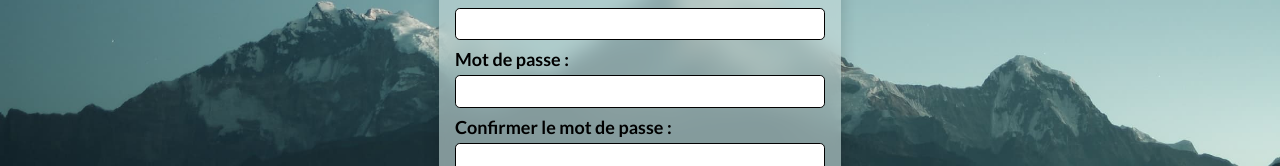
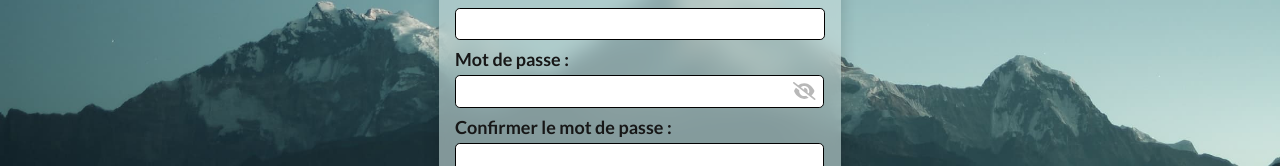
Before and after one commit to CamilleLinan/Groupomania_Angular, an Angular app: page /login in a window 1280 px wide. Shown: the part 458-624 px from the top of the page. Built offline with nearby package versions, Linux system fonts and the light colour scheme.

Commit message:
add show password in form

```diff
--- a/src/app/login/components/signin-form/signin-form.component.html
+++ b/src/app/login/components/signin-form/signin-form.component.html
@@ -12,13 +12,29 @@
     </span>
 
     <label for="password" class="form_label bold">Mot de passe :</label>
+    <div class="input_password_container">
         <input
+            *ngIf="!showPassword"
             type="password"
             formControlName="password"
             id="password"
             class="form_input"
             [ngClass]="{ 'error': signInForm.get('password')?.touched && signInForm.get('password')?.invalid }"
         >
+        <input
+            *ngIf="showPassword"
+            type="text"
+            formControlName="password"
+            class="form_input"
+            [ngClass]="{ 'error': signInForm.get('password')?.touched && signInForm.get('password')?.invalid }"
+        >
+        <span *ngIf="!showPassword" (click)="onSeePassword()" class="input_password_container">
+            <fa-icon [icon]="eyeSlashIcon" class="input_password_container_icon"></fa-icon>
+        </span>
+        <span *ngIf="showPassword" (click)="onUnseePassword()" class="input_password_container">
+            <fa-icon [icon]="eyeIcon" class="input_password_container_icon"></fa-icon>
+        </span>
+    </div>
     <span *ngIf="passwordCtrl.invalid && (passwordCtrl.dirty || passwordCtrl.touched)" class="form_error">
         {{ getErrorMessages(passwordCtrl) }}
     </span>
--- a/src/app/login/components/signin-form/signin-form.component.scss
+++ b/src/app/login/components/signin-form/signin-form.component.scss
@@ -1,3 +1,21 @@
+.form_input {
+    width: 98%;
+}
+
 button {
     margin-top: 0.3rem;
 }
+
+.input_password_container {
+    position: relative;
+    width: 100%;
+    &_icon {
+        position: absolute;
+        top: 0.1rem;
+        right: 0.5rem;
+        opacity: 0.3;
+        &:hover {
+            opacity: 0.8;
+        }
+    }
+}
--- a/src/app/login/components/signin-form/signin-form.component.ts
+++ b/src/app/login/components/signin-form/signin-form.component.ts
@@ -3,6 +3,7 @@ import { AbstractControl, FormBuilder, FormControl, FormGroup, Validators } from
 import { Router } from '@angular/router';
 import { catchError, of, tap } from 'rxjs';
 import { AuthService } from 'src/app/core/services/auth.service';
+import { faEye, faEyeSlash } from '@fortawesome/free-solid-svg-icons';
 
 @Component({
   selector: 'app-signin-form',
@@ -11,9 +12,14 @@ import { AuthService } from 'src/app/core/services/auth.service';
 })
 export class SigninFormComponent {
 
+  eyeIcon = faEye;
+  eyeSlashIcon = faEyeSlash;
+
   signInForm!: FormGroup;
   emailCtrl!: FormControl;
   passwordCtrl!: FormControl;
+
+  showPassword!: boolean;
   errorMessage: string = '';
 
   constructor(private formBuilder: FormBuilder,
@@ -21,7 +27,16 @@ export class SigninFormComponent {
               private router: Router) {}
 
   ngOnInit(): void {
+    this.showPassword = false;
     this.initSignInForm();
+  }
+
+  onSeePassword() {
+    this.showPassword = true;
+  }
+
+  onUnseePassword() {
+    this.showPassword = false;
   }
 
   private initSignInForm(): void {
--- a/src/app/login/components/signup-form/signup-form.component.html
+++ b/src/app/login/components/signup-form/signup-form.component.html
@@ -38,13 +38,29 @@
 
         <div [formGroup]="passwordForm" class="password_form">
             <label for="password" class="form_label bold">Mot de passe :</label>
+            <div class="input_password_container">
                 <input
+                    *ngIf="!showPassword"
                     type="password"
                     formControlName="password"
                     id="password"
                     class="form_input password_form_input"
                     [ngClass]="{ 'error': signUpForm.get('password')?.touched && signUpForm.get('password')?.invalid }"
                 >
+                <input
+                    *ngIf="showPassword"
+                    type="text"
+                    formControlName="password"
+                    class="form_input password_form_input"
+                    [ngClass]="{ 'error': signUpForm.get('password')?.touched && signUpForm.get('password')?.invalid }"
+                >
+                <span *ngIf="!showPassword" (click)="onSeePassword()" class="input_password_container">
+                    <fa-icon [icon]="eyeSlashIcon" class="input_password_container_icon"></fa-icon>
+                </span>
+                <span *ngIf="showPassword" (click)="onUnseePassword()" class="input_password_container">
+                    <fa-icon [icon]="eyeIcon" class="input_password_container_icon"></fa-icon>
+                </span>
+            </div>
             <span *ngIf="passwordCtrl.invalid && (passwordCtrl.dirty || passwordCtrl.touched)" class="form_error">
                 {{ getErrorMessages(passwordCtrl) }}
             </span>
--- a/src/app/login/components/signup-form/signup-form.component.scss
+++ b/src/app/login/components/signup-form/signup-form.component.scss
@@ -12,6 +12,7 @@
         border-radius: 0.3rem;
         margin: 0.3rem 0 0.5rem 0;
         font-size: 16px;
+        width: 98%;
         &:focus {
             outline: 2px solid #2c5260;
         }
@@ -25,3 +26,17 @@
 button {
     margin-top: 0.3rem;
 }
+
+.input_password_container {
+    position: relative;
+    width: 100%;
+    &_icon {
+        position: absolute;
+        top: 0.1rem;
+        right: 0.5rem;
+        opacity: 0.3;
+        &:hover {
+            opacity: 0.8;
+        }
+    }
+}
--- a/src/app/login/components/signup-form/signup-form.component.ts
+++ b/src/app/login/components/signup-form/signup-form.component.ts
@@ -5,6 +5,7 @@ import { LoginService } from '../../services/login.service';
 import { confirmEqualValidator } from '../../../core/validators/confirm.validator';
 import { nameValidator } from '../../../core/validators/name.validator';
 import { passwordValidator } from '../../../core/validators/password.validator';
+import { faEye, faEyeSlash } from '@fortawesome/free-solid-svg-icons';
 
 @Component({
   selector: 'app-signup-form',
@@ -13,6 +14,9 @@ import { passwordValidator } from '../../../core/validators/password.validator';
 })
 export class SignupFormComponent {
 
+  eyeIcon = faEye;
+  eyeSlashIcon = faEyeSlash;
+
   signUpForm!: FormGroup;
   lastnameCtrl!: FormControl;
   firstnameCtrl!: FormControl;
@@ -20,10 +24,10 @@ export class SignupFormComponent {
   passwordForm!: FormGroup;
   passwordCtrl!: FormControl;
   confirmPasswordCtrl!: FormControl;
-  // SEE PASSWORD
 
   namesRegExp!: RegExp;
   passwordRegExp!: RegExp;
+  showPassword!: boolean;
   showPasswordError$!: Observable<boolean>;
   errorMessage: string = '';
   submittedSuccessfully = false;
@@ -32,8 +36,17 @@ export class SignupFormComponent {
               private loginService: LoginService) {}
 
   ngOnInit(): void {
+    this.showPassword = false;
     this.initSignUpForm();
     this.initFormObservables();
+  }
+
+  onSeePassword() {
+    this.showPassword = true;
+  }
+
+  onUnseePassword() {
+    this.showPassword = false;
   }
 
   private initSignUpForm(): void {
--- a/src/app/login/login.module.ts
+++ b/src/app/login/login.module.ts
@@ -6,6 +6,7 @@ import { LoginService } from './services/login.service';
 import { SignupFormComponent } from './components/signup-form/signup-form.component';
 import { SigninFormComponent } from './components/signin-form/signin-form.component';
 import { LoginRoutingModule } from './login-routing.module';
+import { FontAwesomeModule } from '@fortawesome/angular-fontawesome';
 
 
 @NgModule({
@@ -18,7 +19,8 @@ import { LoginRoutingModule } from './login-routing.module';
     CommonModule,
     LoginRoutingModule,
     FormsModule,
-    ReactiveFormsModule
+    ReactiveFormsModule,
+    FontAwesomeModule
   ],
   exports: [
     LoginComponent
--- a/src/app/profil/components/profil/profil.component.scss
+++ b/src/app/profil/components/profil/profil.component.scss
@@ -1,6 +1,6 @@
 @media(max-width: 768px) {
     .profil {
-        width: 70% !important;
+        width: 85% !important;
         max-width: inherit;
         display: flex;
         flex-direction: column;
--- a/src/app/profil/components/update-password/update-password.component.scss
+++ b/src/app/profil/components/update-password/update-password.component.scss
@@ -17,6 +17,11 @@
         &_btn {
             margin-top: 0.5rem;
             height: 2rem;
+
+            &_icon {
+                font-size: 16px;
+                margin-left: 0.3rem;
+            }
         }
     }
 }
@@ -37,7 +42,15 @@ div {
     width: 100%;
 }
 
-fa-icon {
-    font-size: 16px;
-    margin-left: 0.3rem;
+.input_password_container {
+    position: relative;
+    &_icon {
+        position: absolute;
+        top: -2.25rem;
+        right: 0.5rem;
+        opacity: 0.3;
+        &:hover {
+            opacity: 0.8;
+        }
+    }
 }
--- a/src/app/profil/components/update-password/update-password.component.ts
+++ b/src/app/profil/components/update-password/update-password.component.ts
@@ -1,6 +1,6 @@
 import { Component } from '@angular/core';
 import { AbstractControl, FormBuilder, FormControl, FormGroup } from '@angular/forms';
-import { faKey, faPenToSquare, faCheck } from '@fortawesome/free-solid-svg-icons';
+import { faKey, faEye, faEyeSlash, faPenToSquare, faCheck } from '@fortawesome/free-solid-svg-icons';
 import { catchError, map, Observable, of } from 'rxjs';
 import { confirmEqualValidator } from 'src/app/core/validators/confirm.validator';
 import { passwordValidator } from 'src/app/core/validators/password.validator';
@@ -14,10 +14,13 @@ import { ProfilService } from '../../services/profil.service';
 export class UpdatePasswordComponent {
 
   faKey = faKey;
+  eyeIcon = faEye;
+  eyeSlashIcon = faEyeSlash;
   editIcon = faPenToSquare;
   validIcon = faCheck;
 
   openModify!: boolean;
+  showPassword!: boolean;
   updatePasswordForm!: FormGroup;
   updatePasswordCtrl!: FormControl;
   confirmPasswordCtrl!: FormControl;
@@ -30,12 +33,21 @@ export class UpdatePasswordComponent {
 
   ngOnInit(): void {
     this.openModify = false;
+    this.showPassword = false;
     this.initPasswordForm();
     this.initFormObservables();
   }
 
   onModify() {
     this.openModify = true;
+  }
+
+  onSeePassword() {
+    this.showPassword = true;
+  }
+
+  onUnseePassword() {
+    this.showPassword = false;
   }
 
   private initPasswordForm(): void {
--- a/src/styles.scss
+++ b/src/styles.scss
@@ -25,6 +25,7 @@ body {
     margin: 0;
     padding: 0;
     font-family: 'Lato', sans-serif;
+    color: rgb(23, 23, 23);
     font-size: 18px;
     background: url('./assets/img/groupomania-bg1.jpg') fixed no-repeat center;
     background-size: cover;
```
Also changed, not shown: src/app/profil/components/update-password/update-password.component.html (+18 -2 lines). Lines whose indentation alone changed are shown as unchanged.
